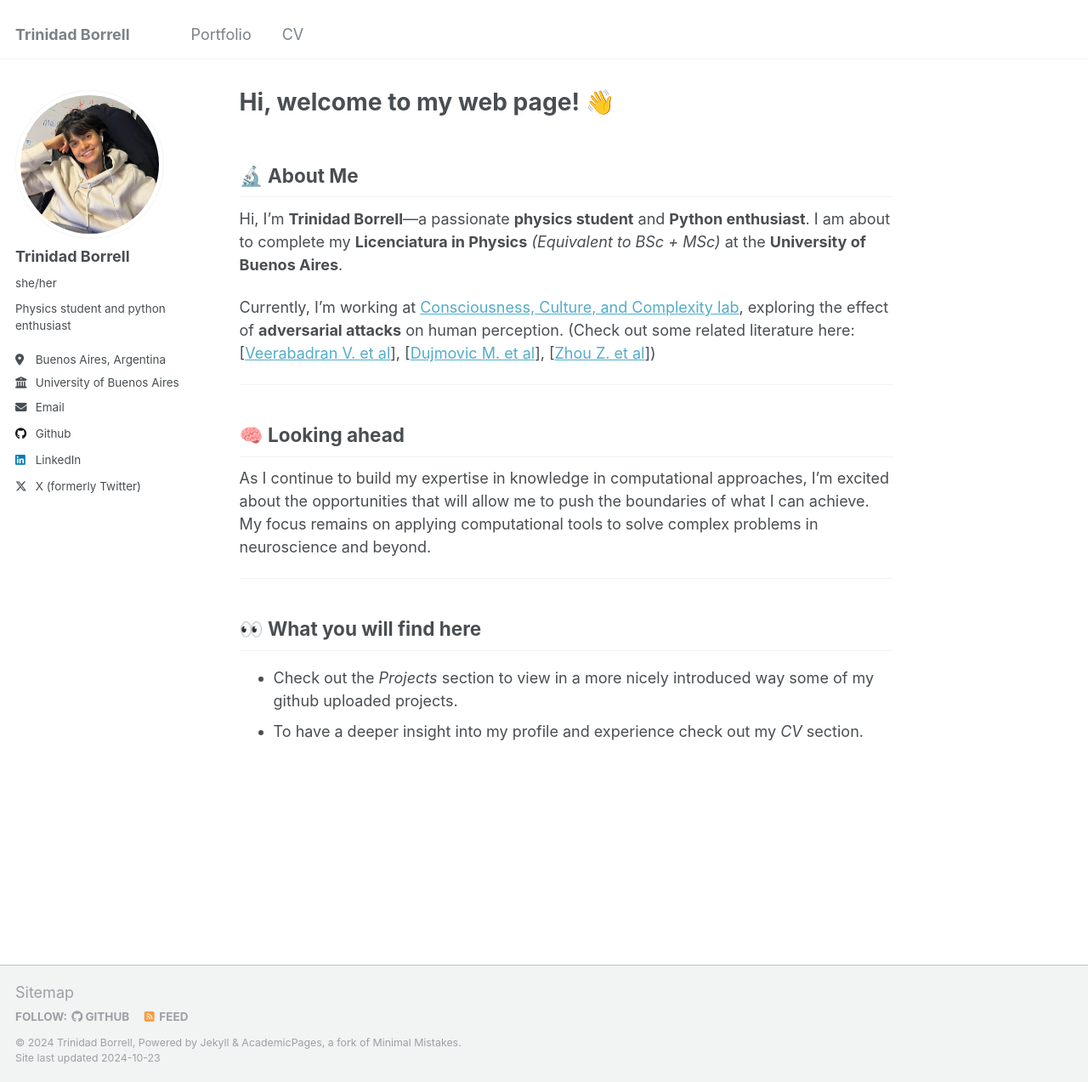
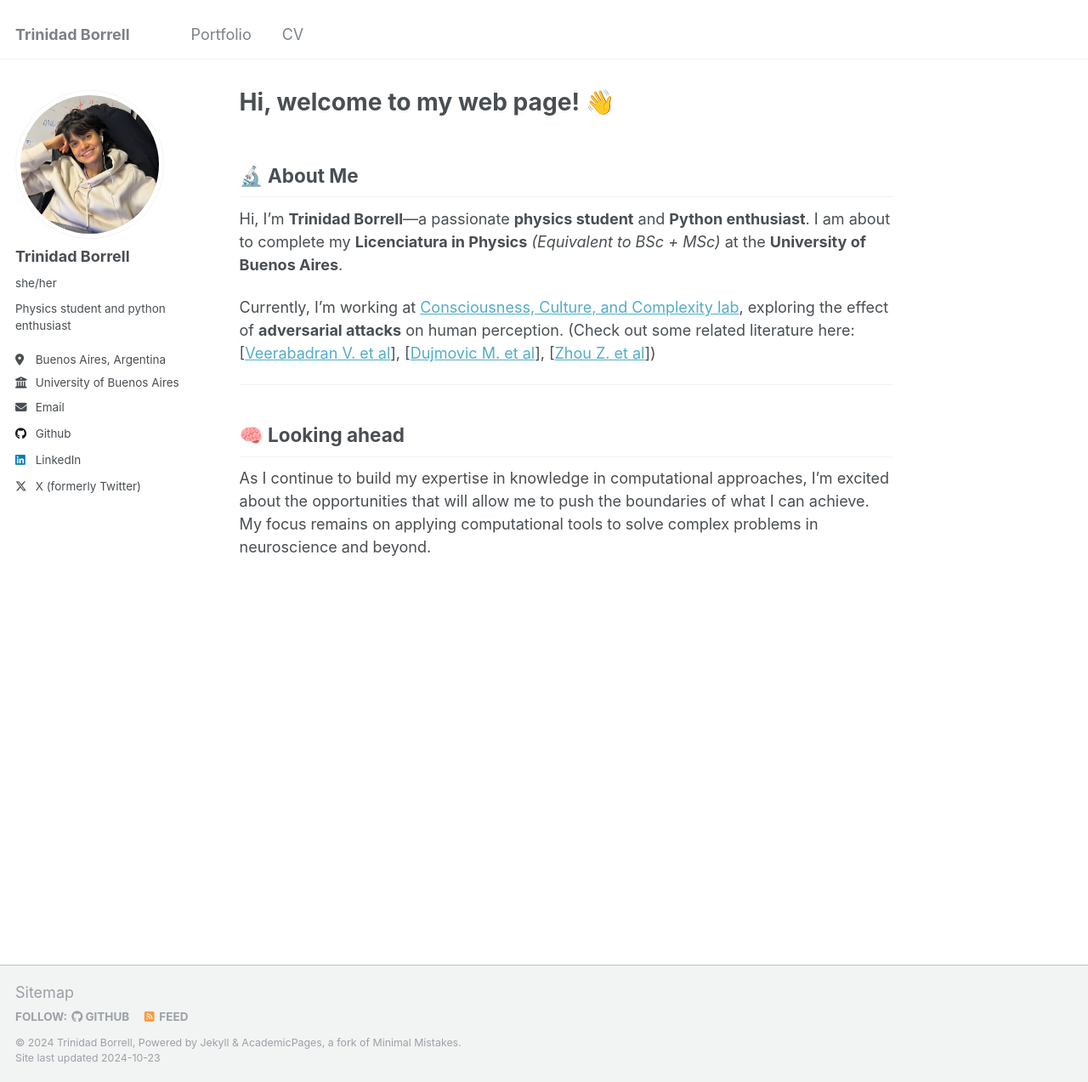
Before and after one commit to trinidadBorrell/trinidadBorrell.github.io, a Jekyll site: the page built from _pages/about.md, in a window 1280 px wide and 1273 px high. Shown: the whole window at 85% size. Built offline with Jekyll 4.4.1, drawn with Linux system fonts in a browser that asks for light colours; emoji names are drawn with the system emoji font.

Commit message:
update about

```diff
--- a/_pages/about.md
+++ b/_pages/about.md
@@ -17,10 +17,3 @@ Currently, I'm working at [Consciousness, Culture, and Complexity lab](https://w
 ## 🧠 Looking ahead
 
 As I continue to build my expertise in knowledge in computational approaches, I’m excited about the opportunities that will allow me to push the boundaries of what I can achieve. My focus remains on applying computational tools to solve complex problems in neuroscience and beyond.
-
----
-
-##  :eyes: What you will find here
-
-- Check out the _Projects_ section to view in a more nicely introduced way some of my github uploaded projects.
-- To have a deeper insight into my profile and experience check out my _CV_ section.
```
